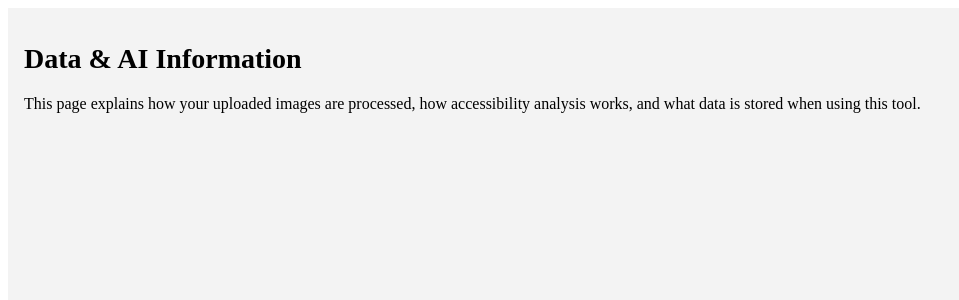
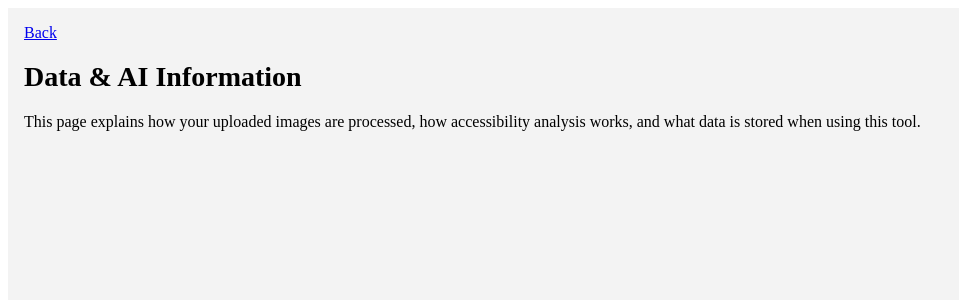
Before and after one commit to Lu-Rin-e/CS3377-Ethics-Coding-Project, a React (Vite) app: page /data-info in a window 1280 px wide. Shown: the top 300 px of the page, without its empty margins (0-959 px from the left). Built offline with nearby package versions, Linux system fonts and the light colour scheme.

Commit message:
Update DataInfoPage.jsx

```diff
--- a/src/pages/DataInfoPage.jsx
+++ b/src/pages/DataInfoPage.jsx
@@ -1,4 +1,6 @@
 // src/pages/DataInfoPage.jsx
+import { Link } from "react-router-dom";
+
 export default function DataInfoPage() {
   const containerStyle = {
     display: "flex",
@@ -21,6 +23,11 @@ export default function DataInfoPage() {
   return (
     <div style={containerStyle}>
       <div>
+        <Link
+          to="/home"
+        >
+          Back
+        </Link>
         <h1 style={headerStyle}>Data & AI Information</h1>
 
         <p style={textStyle}>
```
